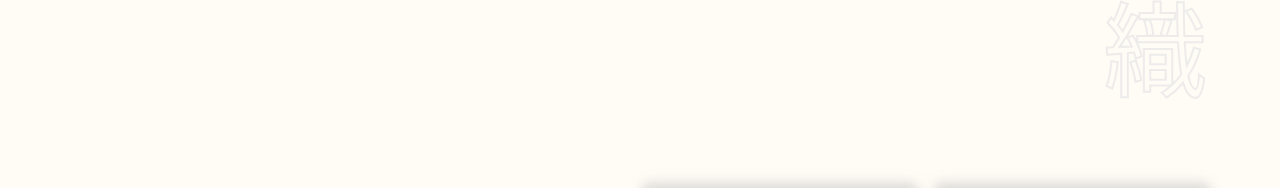
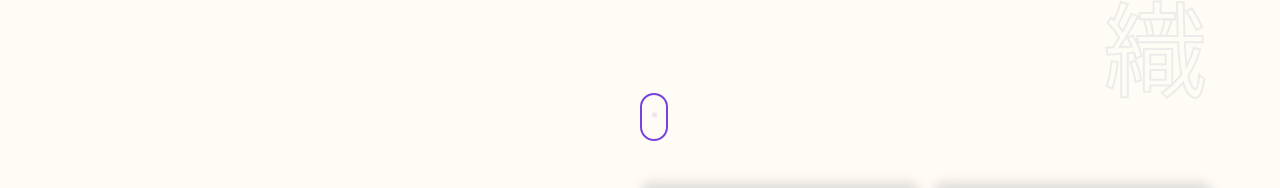
Before and after one commit to GabrielNBS/repository, a React (Create React App) app: page / in a window 1280 px wide. Shown: the part 707-895 px from the top of the page. Built offline with nearby package versions, Linux system fonts and the light colour scheme; a web font is replaced by a local one.

Commit message:
feat: Adds ScrollMouseIndicator to Hero component

```diff
--- a/src/Components/PulsePointer/styles.ts
+++ b/src/Components/PulsePointer/styles.ts
@@ -1,5 +1,5 @@
 // Pulse.js
-import styled, { keyframes } from 'styled-components'
+import styled from 'styled-components'
 import { PulseAnimation } from '../../keyframes/PulseAnimation'
 
 export const PulseWrapper = styled.div`
--- /dev/null
+++ b/src/Components/ScrollMouseIndicator/index.tsx
@@ -0,0 +1,65 @@
+import React from 'react'
+import styled, { keyframes } from 'styled-components'
+
+const drawMouse = keyframes`
+  0% {
+    opacity: 0;
+    transform: scaleY(0.3);
+    box-shadow: 0 0 0 transparent;
+  }
+  100% {
+    opacity: 1;
+    transform: scaleY(1);
+    box-shadow: 0 0 12px ${({ theme }) => theme.color.secondary}55;
+  }
+`
+
+const dropDot = keyframes`
+  0% {
+    transform: translateY(0);
+    opacity: 0;
+  }
+  30% {
+    opacity: 1;
+  }
+  100% {
+    transform: translateY(10px);
+    opacity: 0;
+  }
+`
+
+const MouseContainer = styled.div`
+  position: absolute;
+  bottom: 32px;
+  left: 50%;
+  transform: translateX(-50%);
+  width: 28px;
+  height: 48px;
+  border: 2px solid ${({ theme }) => theme.color.secondary};
+  border-radius: 16px;
+  display: flex;
+  justify-content: center;
+  align-items: start;
+  padding-top: 8px;
+  opacity: 0;
+  transform-origin: bottom;
+  animation: ${drawMouse} 0.6s ease-out forwards;
+  animation-delay: 0.2s;
+`
+
+const Dot = styled.div`
+  width: 5px;
+  height: 5px;
+  border-radius: 50%;
+  background-color: ${({ theme }) => theme.color.secondary};
+  animation: ${dropDot} 1.6s ease-in-out infinite;
+  animation-delay: 0.8s;
+`
+
+export const ScrollMouseIndicator = () => {
+  return (
+    <MouseContainer>
+      <Dot />
+    </MouseContainer>
+  )
+}
--- a/src/Containers/Hero/Hero.tsx
+++ b/src/Containers/Hero/Hero.tsx
@@ -5,6 +5,7 @@ import SocialNavBar from '../../Components/SocialNavBar/SocialNavBar'
 import AnimatedText from '../../motion/AnimatedText'
 import FadeInText from '../../motion/FadeInText'
 import TypingLoop from '../../motion/TypingLoop'
+import { ScrollMouseIndicator } from '../../Components/ScrollMouseIndicator'
 
 export default function Hero() {
   return (
@@ -33,6 +34,7 @@ export default function Hero() {
 
         <SocialNavBar />
       </div>
+      <ScrollMouseIndicator />
     </S.HeroSection>
   )
 }
```
